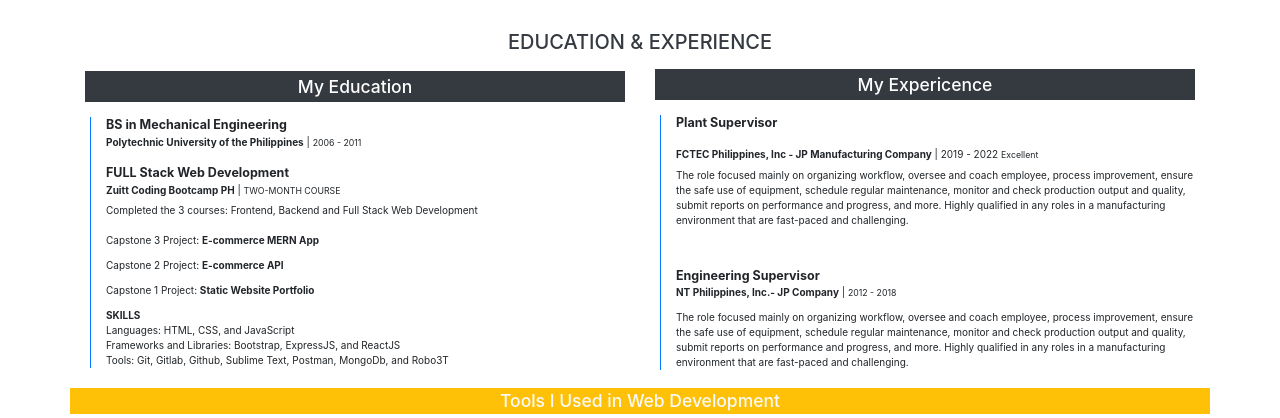
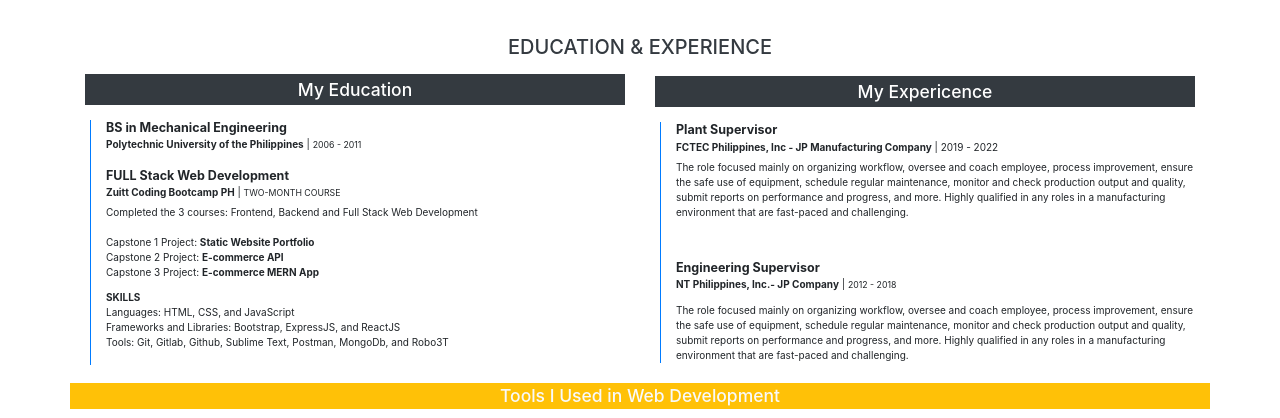
Before and after one commit to Edwin3333/portfolio, a plain HTML site: page index.html in a window 1280 px wide. Shown: the part 1699-2117 px from the top of the page. Drawn offline with nearby package versions, Linux system fonts and the light colour scheme.

Commit message:
Add files via upload

```diff
--- a/index.html
+++ b/index.html
@@ -150,14 +150,18 @@
                             <p>Completed the 3 courses: Frontend, Backend and Full Stack Web Development</p>
                         </div>
                         <div class="mb-4">
-                            <p>Capstone 3 Project: <strong>E-commerce MERN App</strong></p>
-                            <p>Capstone 2 Project: <strong>E-commerce API</strong></p>
-                            <p>Capstone 1 Project: <strong>Static Website Portfolio</strong></p>
+
+                            <p>
+                                    Capstone 1 Project: <strong>Static Website Portfolio</strong><br>
+                                    Capstone 2 Project: <strong>E-commerce API</strong><br>
+                                    Capstone 3 Project: <strong>E-commerce MERN App</strong><br>
+                            </p>
+
                             <p>
                                 <strong>SKILLS</strong><br>
                                     Languages: HTML, CSS, and JavaScript <br>
                                     Frameworks and Libraries: Bootstrap, ExpressJS, and ReactJS <br>
-                                    Tools: Git, Gitlab, Github, Sublime Text, Postman, MongoDb, and Robo3T <br>
+                                    Tools: Git, Gitlab, Github, Sublime Text, Postman, MongoDb, and Robo3T <br><br>
                             </p>
 
                         </div>
@@ -169,10 +173,10 @@
                     <div class="border-left border-primary pl-4 ml-2">
                         <div class="mb-4">
 <!--                             <i class="text-primary" style="top: 2px;left: -35px;  font-size: 22px;"></i> -->
-                            <h5 class="font-weight-bold mb-1">Plant Supervisor</h5><br>
-                            <p class="mb-2"><strong>FCTEC Philippines, Inc - JP Manufacturing Company</strong> | 2019 - 2022 <small> Excellent</small></p>
-                            <p class="justify-content-center">The role focused mainly on organizing workflow, oversee and coach employee, process improvement, ensure the safe use of equipment, schedule regular maintenance, monitor and check production output and quality, submit reports on performance and progress, and more. Highly qualified in any roles in a manufacturing environment that are fast-paced and challenging.</p>
-                            <br>
+                            <h5 class="font-weight-bold mb-1">Plant Supervisor</h5>
+                            <p class="mb-2"><strong>FCTEC Philippines, Inc - JP Manufacturing Company</strong> | 2019 - 2022</p>
+                            <p class="justify-content-center">The role focused mainly on organizing workflow, oversee and coach employee, process improvement, ensure the safe use of equipment, schedule regular maintenance, monitor and check production output and quality, submit reports on performance and progress, and more. Highly qualified in any roles in a manufacturing environment that are fast-paced and challenging.</p><br>
+
                         </div>
                         <div class="mb-4">
 <!--                             <i class="text-primary" style="top: 2px;left: -35px;  font-size: 22px;"></i> -->
```
